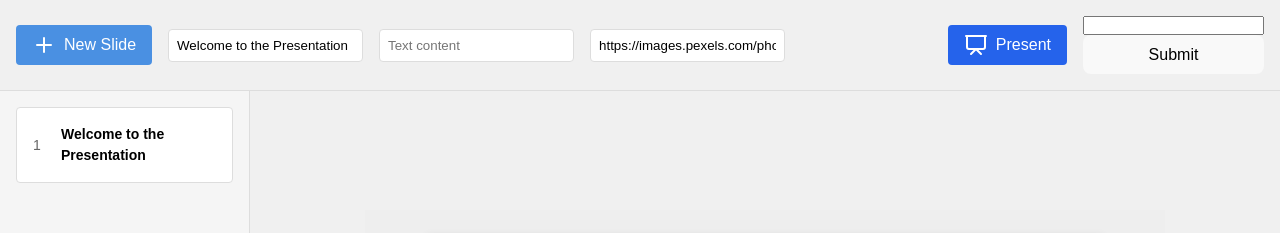
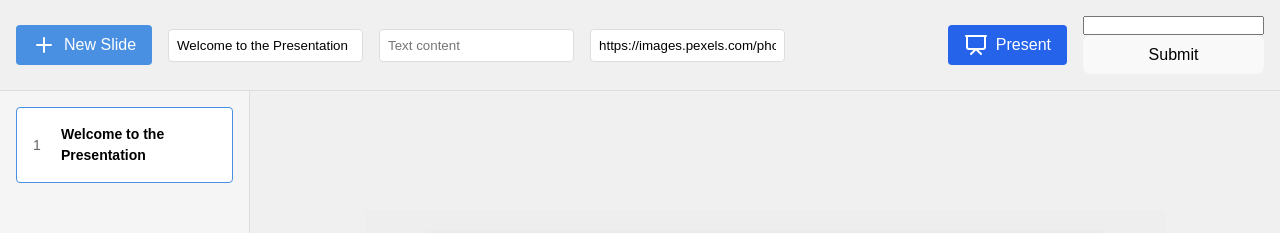
Before and after one commit to CarciDev/PrezPal, a React (Vite) app in the folder client/: page / in a window 1280 px wide. Shown: the top 233 px of the page. Built offline with nearby package versions, Linux system fonts and the light colour scheme; no server answers.

Commit message:
presentation mode full screen fix

```diff
--- a/client/src/App.jsx
+++ b/client/src/App.jsx
@@ -103,7 +103,7 @@ function App() {
   if (isPresenterMode) {
     return (
       <PresenterMode
-        slides={slides}
+        slides={presentation.slides}
         onClose={() => setIsPresenterMode(false)}
       />
     );
@@ -189,7 +189,7 @@ function App() {
               key={slide.id}
               onClick={() => setCurrentSlideIndex(index)}
               className={`slide-thumbnail ${
-                currentSlide === index ? "active" : ""
+                currentSlide.id === slide.id ? "active" : ""
               }`}
             >
               <div className="slide-number-container">
```
